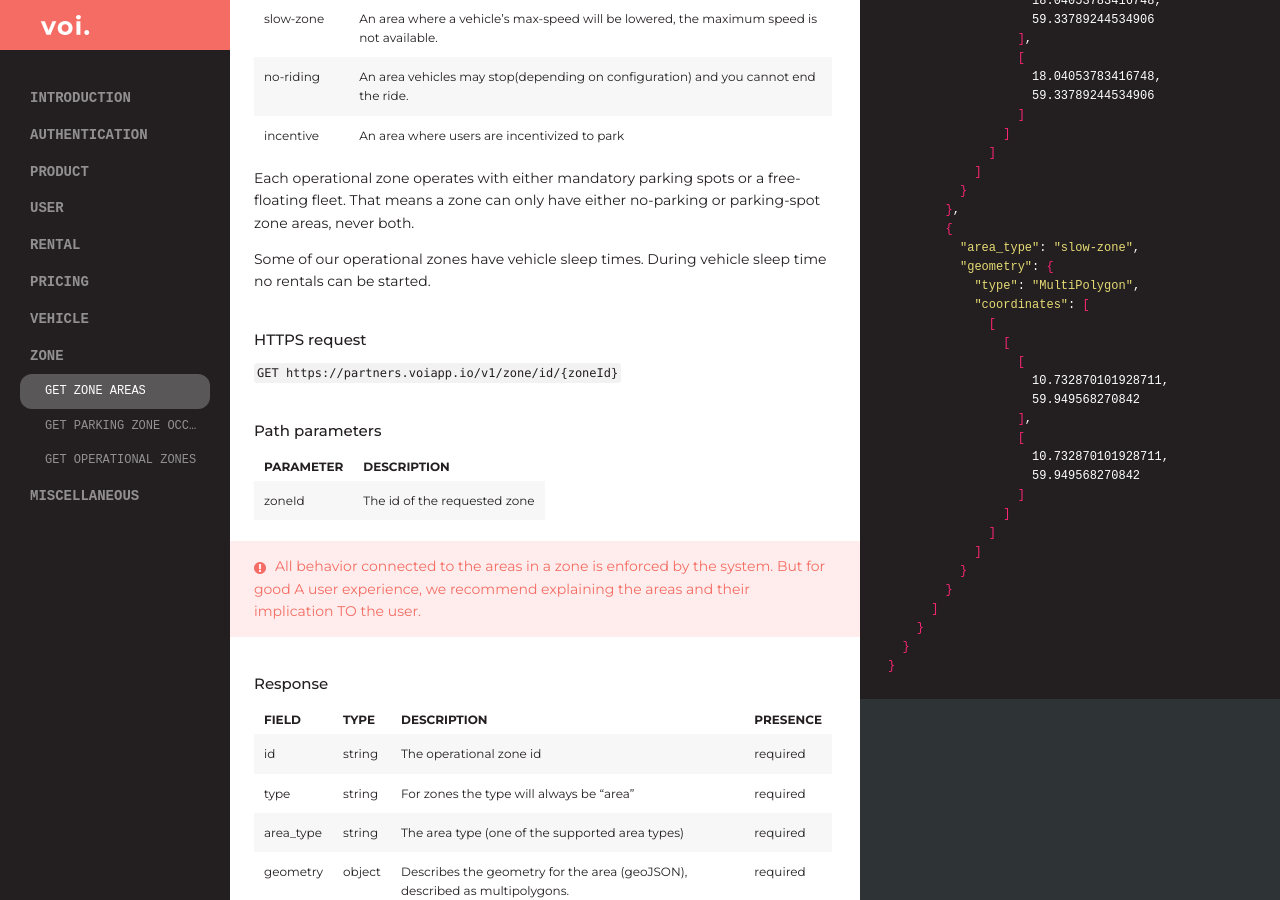
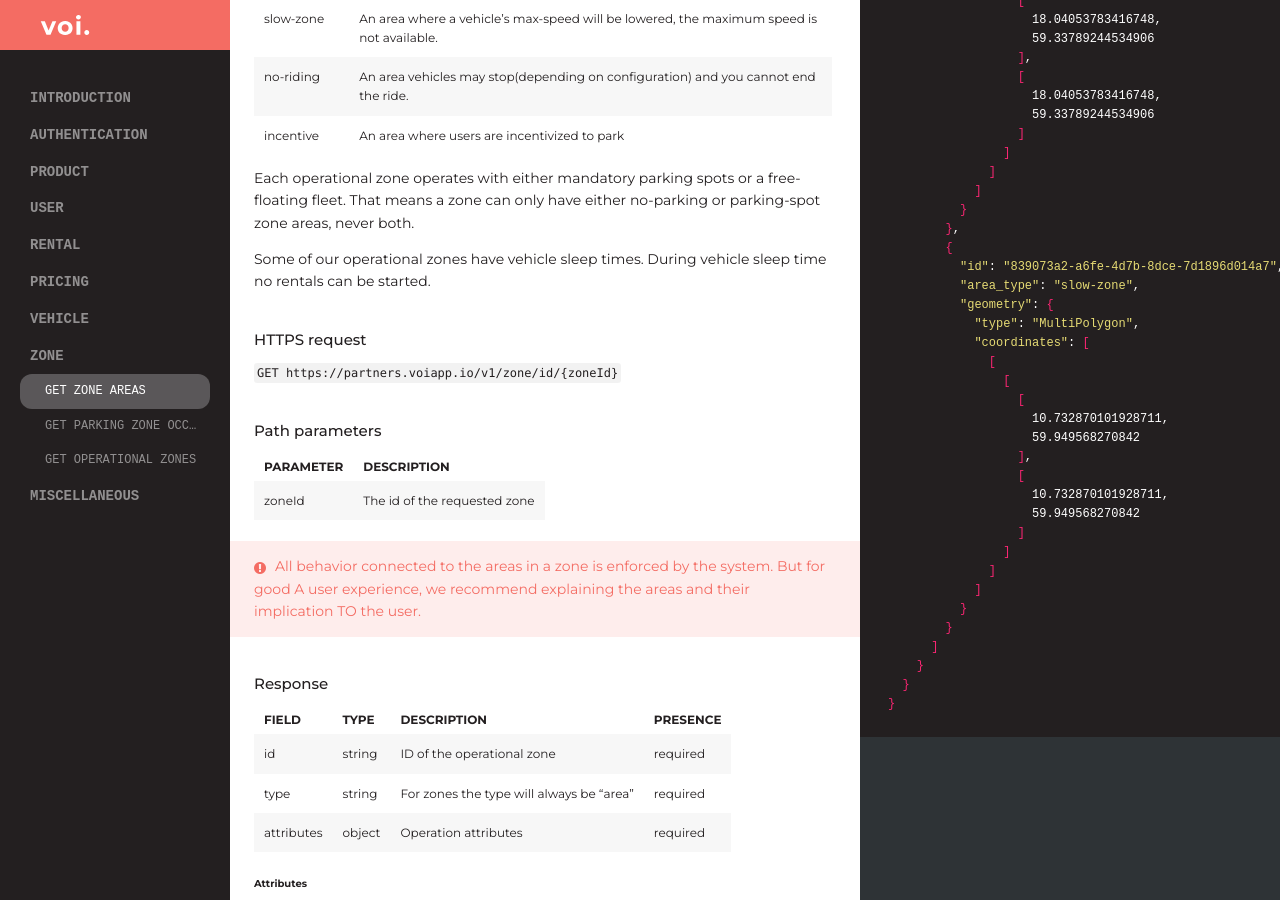
Before and after one commit to voi-api/voi-api.github.io, a Jekyll site: the page built from maas-pro.md, in a window 1280 px wide and 900 px high, scrolled down 19115 px. Built offline with Jekyll 4.4.1, drawn with Linux system fonts in a browser that asks for light colours; some web fonts are replaced; some of the changed text lies outside the part shown.

Commit message:
update zone info docs (#18)

```diff
--- a/maas-pro.md
+++ b/maas-pro.md
@@ -653,7 +653,7 @@ curl -X POST https://partners.voiapp.io/v1/rental/82267e03-f5b1-4b76-86c6-9f07df
 ### Errors
 
 | Code                      | Detail                                     | ErrorCode                  |
-| ------------------------- | ------------------------------------------ | --------------------       |
+| ------------------------- | ------------------------------------------ | -------------------------- |
 | StatusBadRequest          | Invalid rental id                          | InvalidRentalID            |
 | StatusNotFound            | Rental ID does not exist                   | RentalIDDoesNotExist.      |
 | StatusBadRequest          | Rental is already ended for this rental id | RentalAlreadyEnded         |
@@ -1076,6 +1076,7 @@ curl https://partners.voiapp.io/v1/vehicles/id/12345678-1337-abcd-1234-1234abcd0
     "attributes": {
       "areas": [
         {
+          "id": "651d1341-775d-4e0a-a5d3-310add50ef7f",
           "area_type": "no-parking",
           "geometry": {
             "type": "MultiPolygon",
@@ -1096,6 +1097,7 @@ curl https://partners.voiapp.io/v1/vehicles/id/12345678-1337-abcd-1234-1234abcd0
           }
         },
         {
+          "id": "839073a2-a6fe-4d7b-8dce-7d1896d014a7",
           "area_type": "slow-zone",
           "geometry": {
             "type": "MultiPolygon",
@@ -1152,11 +1154,25 @@ Some of our operational zones have vehicle sleep times. During vehicle sleep tim
 
 ### Response
 
+| field      | type   | description                              | presence |
+| ---------- | ------ | ---------------------------------------- | -------- |
+| id         | string | ID of the operational zone               | required |
+| type       | string | For zones the type will always be "area" | required |
+| attributes | object | Operation attributes                     | required |
+
+#### Attributes
+
+| field | type  | description               | presence |
+| ----- | ----- | ------------------------- | -------- |
+| areas | array | Array of operations areas | required |
+
+#### Area
+
 | field     | type   | description                                                                | presence |
 | --------- | ------ | -------------------------------------------------------------------------- | -------- |
-| id        | string | The operational zone id                                                    | required |
-| type      | string | For zones the type will always be "area"                                   | required |
-| area_type | string | The area type (one of the supported area types)                            | required |
+| id        | string | The id of the area                                                         | required |
+| type      | string | The type of the area                                                       | required |
+| area_type | string | The area type [Area Types](#supported-zone-areas)                          | required |
 | geometry  | object | Describes the geometry for the area (geoJSON), described as multipolygons. | required |
 
 ### Errors
```
